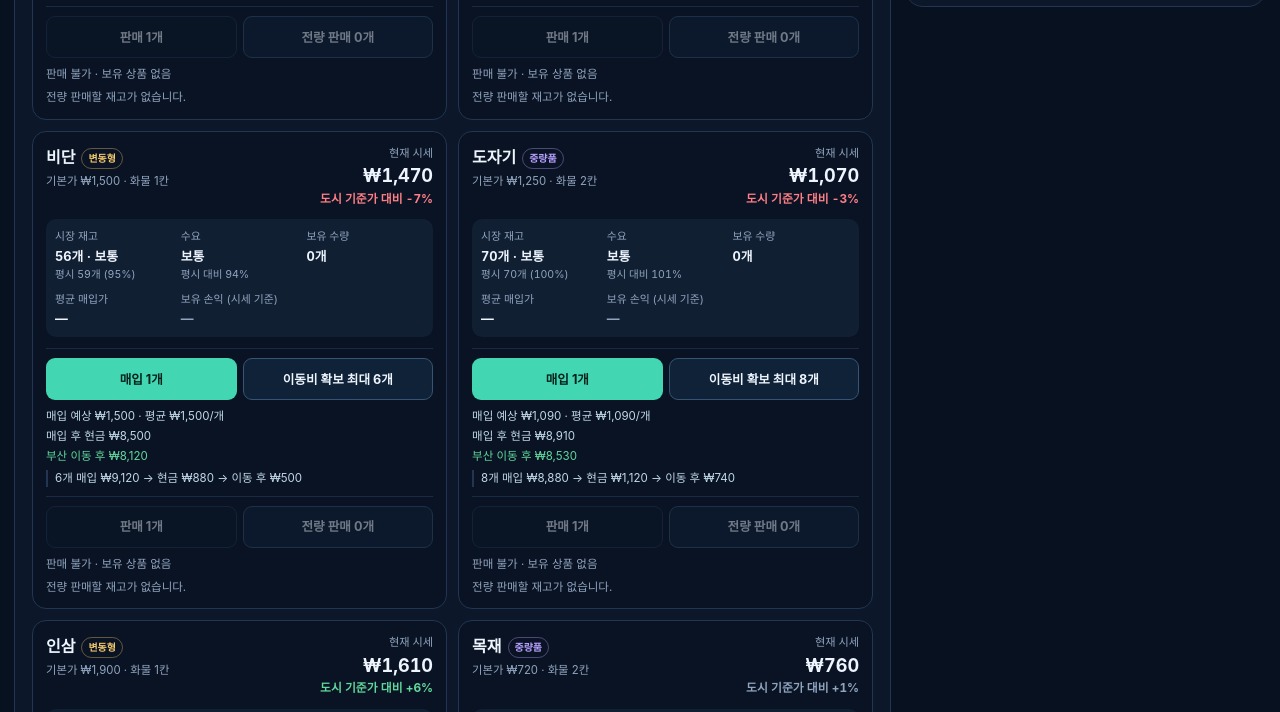
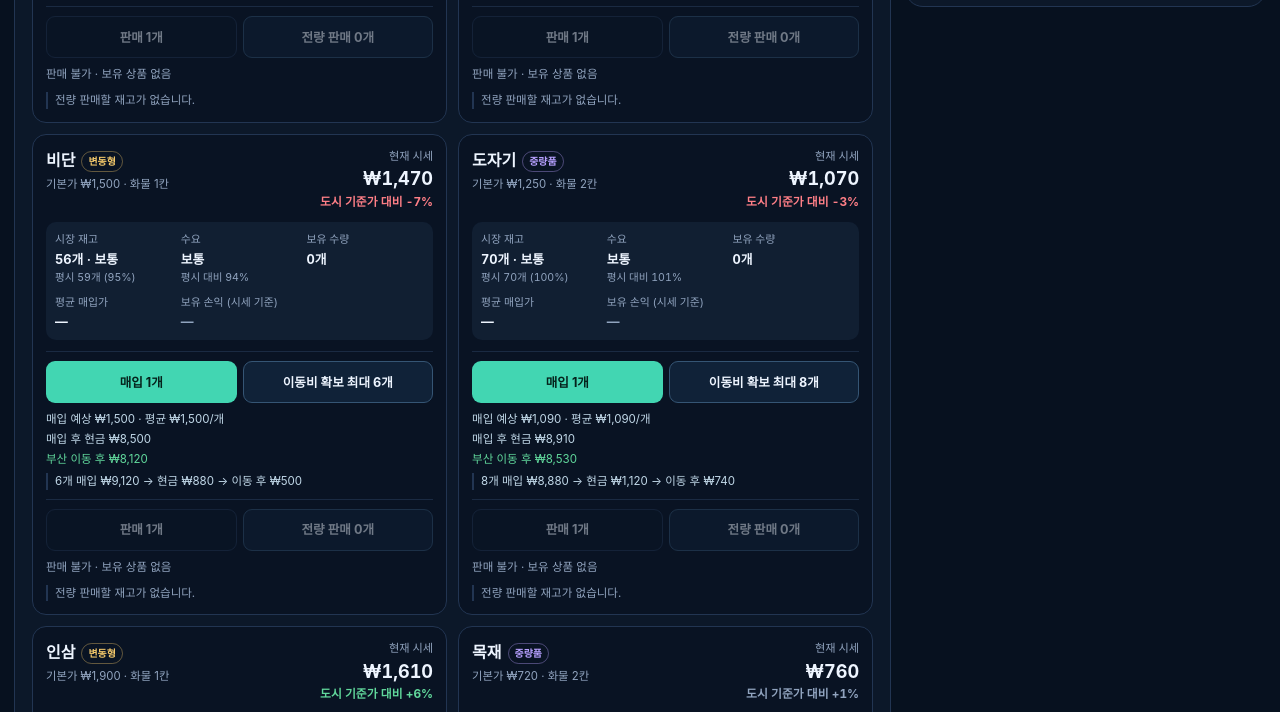
Before and after one commit to SoontaekLim/merchant-globe, a website: page prototype/web-v0/index.html in a window 1280 px wide. Shown: the part 999-1711 px from the top of the page. Drawn offline with Linux system fonts and the light colour scheme.

Commit message:
style: distinguish full-lot estimates from selected-quantity previews

```diff
--- a/prototype/web-v0/styles.css
+++ b/prototype/web-v0/styles.css
@@ -301,7 +301,9 @@ tr:last-child td { border-bottom: 0; }
 .trade-preview-line.positive { color: var(--positive); }
 .trade-preview-line.negative { color: var(--danger); }
 .trade-preview-line.unavailable { color: var(--muted); }
-.trade-preview-line.max-preview { border-left: 2px solid var(--border); margin-top: 3px; padding-left: 7px; }
+.trade-preview-line.max-preview, .trade-preview-line.sell-all-preview {
+  border-left: 2px solid var(--border); margin-top: 3px; padding-left: 7px;
+}
 .route-budget-destination select:focus-visible, .quantity-preset:focus-visible,
 .trade-action-side button:focus-visible {
   outline: 2px solid var(--accent); outline-offset: 2px;
```
